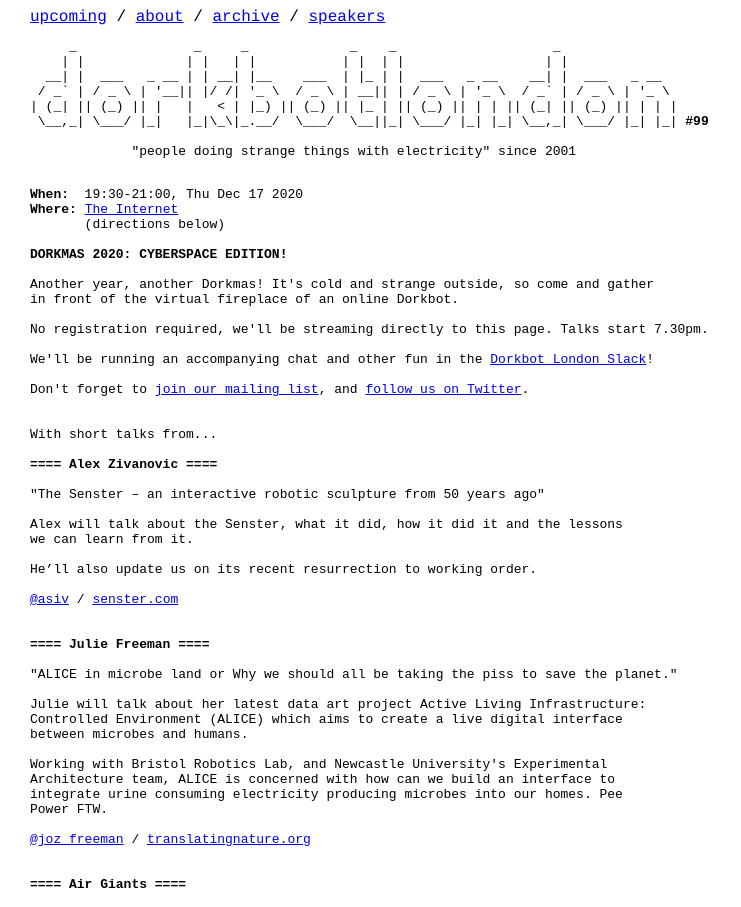
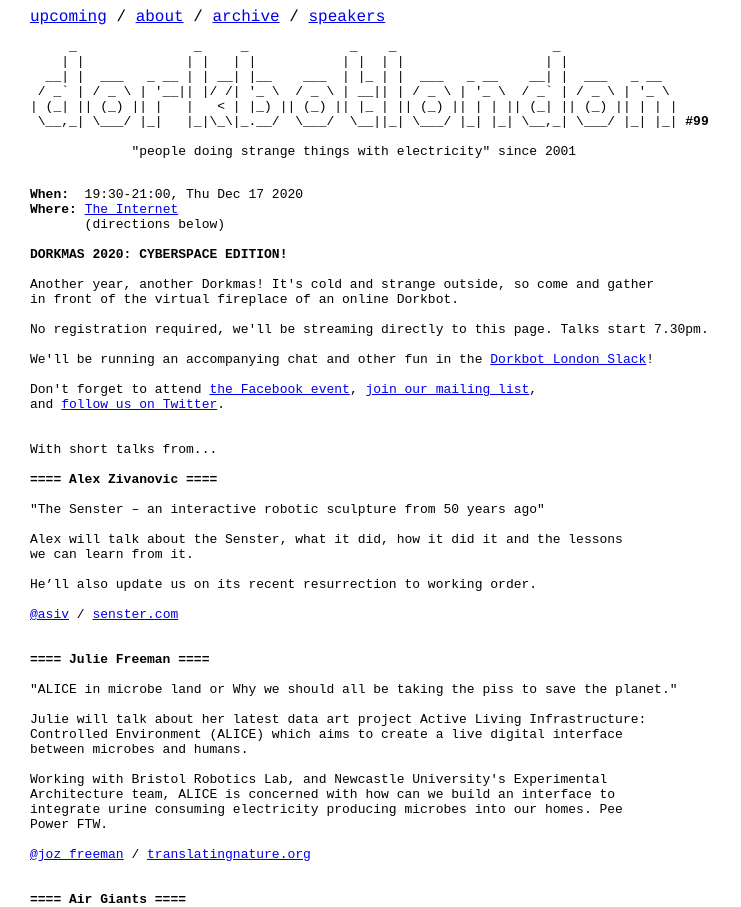
Before and after one commit to dorkbotlondon/dorkbotlondon.github.io, a Jekyll site: the page built from _posts/2020-12-17-99.html, in a window 1280 px wide. Shown: the top 907 px of the page, without its empty margins (0-741 px from the left). Built offline with Jekyll 4.4.1, drawn with Linux system fonts in a browser that asks for light colours; Markdown is read by kramdown in place of the engine named in the settings.

Commit message:
DB 99 FB event

```diff
--- a/_posts/2020-12-17-99.html
+++ b/_posts/2020-12-17-99.html
@@ -19,7 +19,8 @@
 
 We'll be running an accompanying chat and other fun in the <a href="https://dorkbotlondon.slack.com/join/shared_invite/zt-eozeft0y-mW~bELYuSn5mbztV1UO3GA#/">Dorkbot London Slack</a>!
 
-Don't forget to <a href="http://dorkbotlondon.us11.list-manage.com/subscribe?u=c64ae7bbb8eb1249be8ca8fa6&id=e2a9f9039c">join our mailing list</a>, and <a href='https://twitter.com/DorkbotLondon'>follow us on Twitter</a>.
+Don't forget to attend <a href="https://www.facebook.com/events/142404554078455/">the Facebook event</a>, <a href="http://dorkbotlondon.us11.list-manage.com/subscribe?u=c64ae7bbb8eb1249be8ca8fa6&id=e2a9f9039c">join our mailing list</a>,
+and <a href='https://twitter.com/DorkbotLondon'>follow us on Twitter</a>.
 
 
 With short talks from...
```
